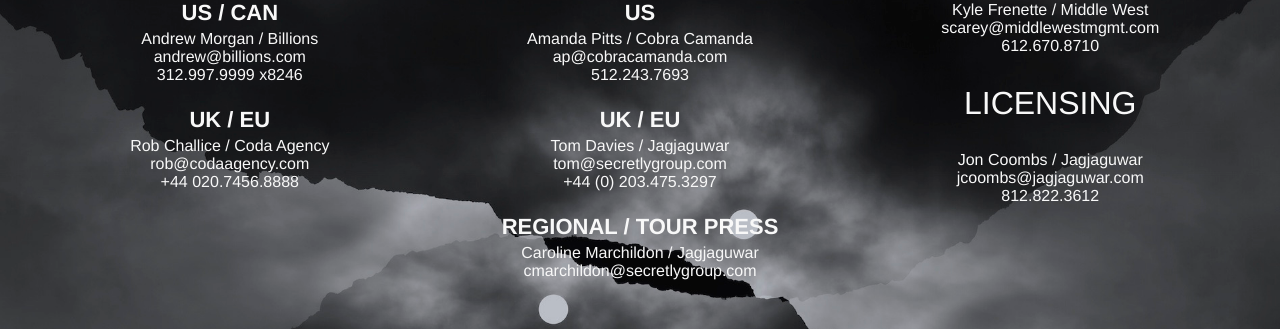
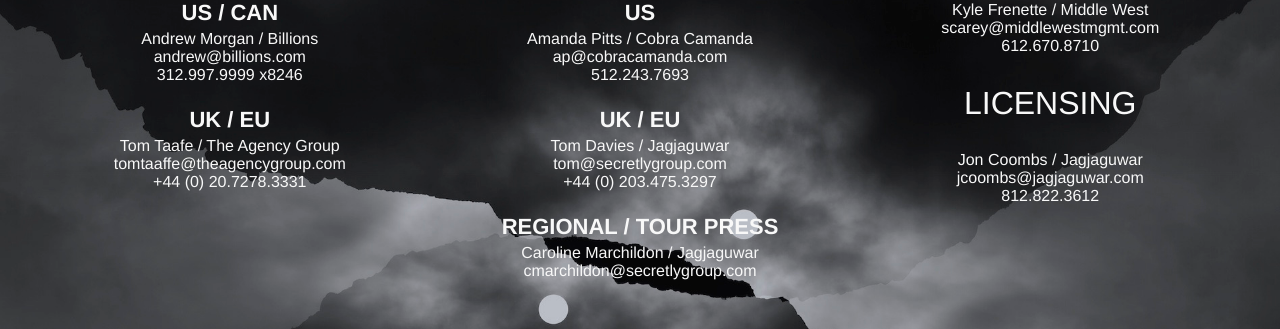
Before and after one commit to npbee/scarey.org, a Jekyll site: the page built from contact.html, in a window 1280 px wide. Shown: the part 169-498 px from the top of the page. Built offline with Jekyll 4.4.1, drawn with Linux system fonts in a browser that asks for light colours; nearby versions of some CDN libraries.

Commit message:
update contact info for uk booking

```diff
--- a/contact.html
+++ b/contact.html
@@ -19,9 +19,9 @@ body_class: contact
         <div>
             <h2 class="delta small-header">UK / EU</h2>
             <ul>
-                <li>Rob Challice / Coda Agency</li>
-                <li><a href="mailto:rob@codaagency.com">rob@codaagency.com</a></li>
-                <li>+44 020.7456.8888</li>
+                <li>Tom Taafe / The Agency Group</li>
+                <li><a href="mailto:tomtaaffe@theagencygroup.com">tomtaaffe@theagencygroup.com</a></li>
+                <li>+44 (0) 20.7278.3331</li>
             </ul>
         </div>
     </div>
```
Also changed, not shown: 1 other file.
